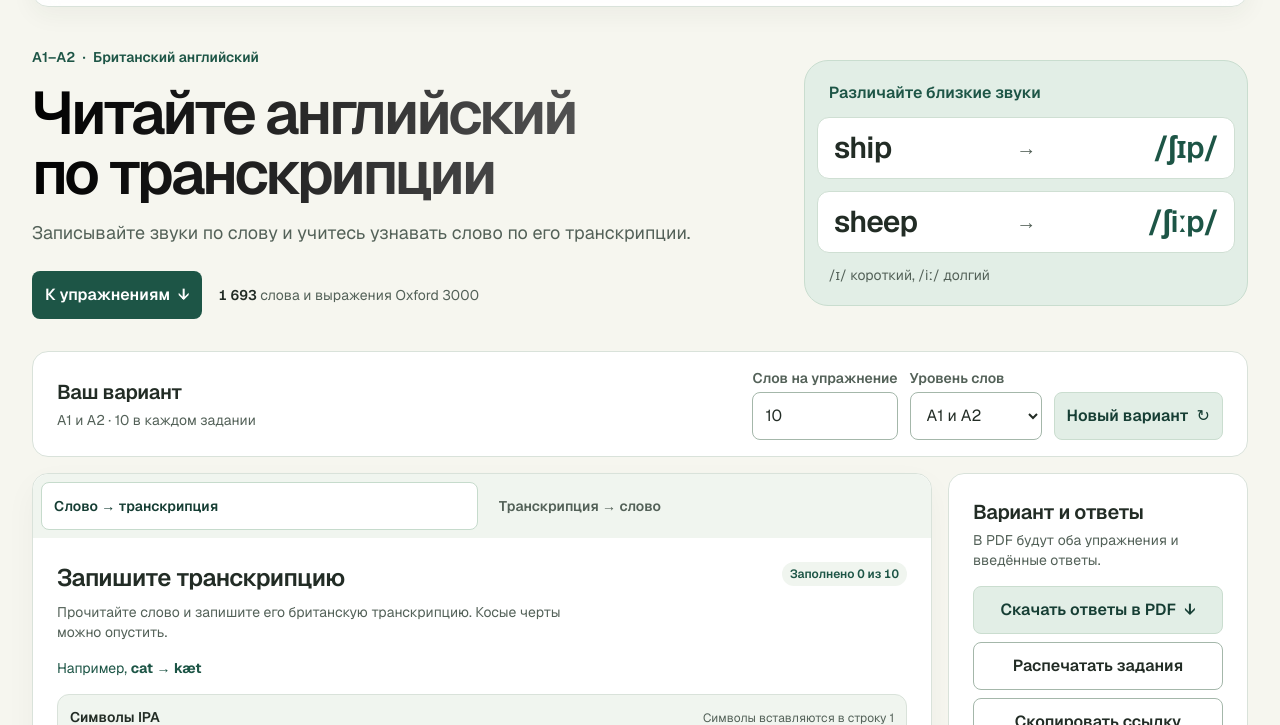
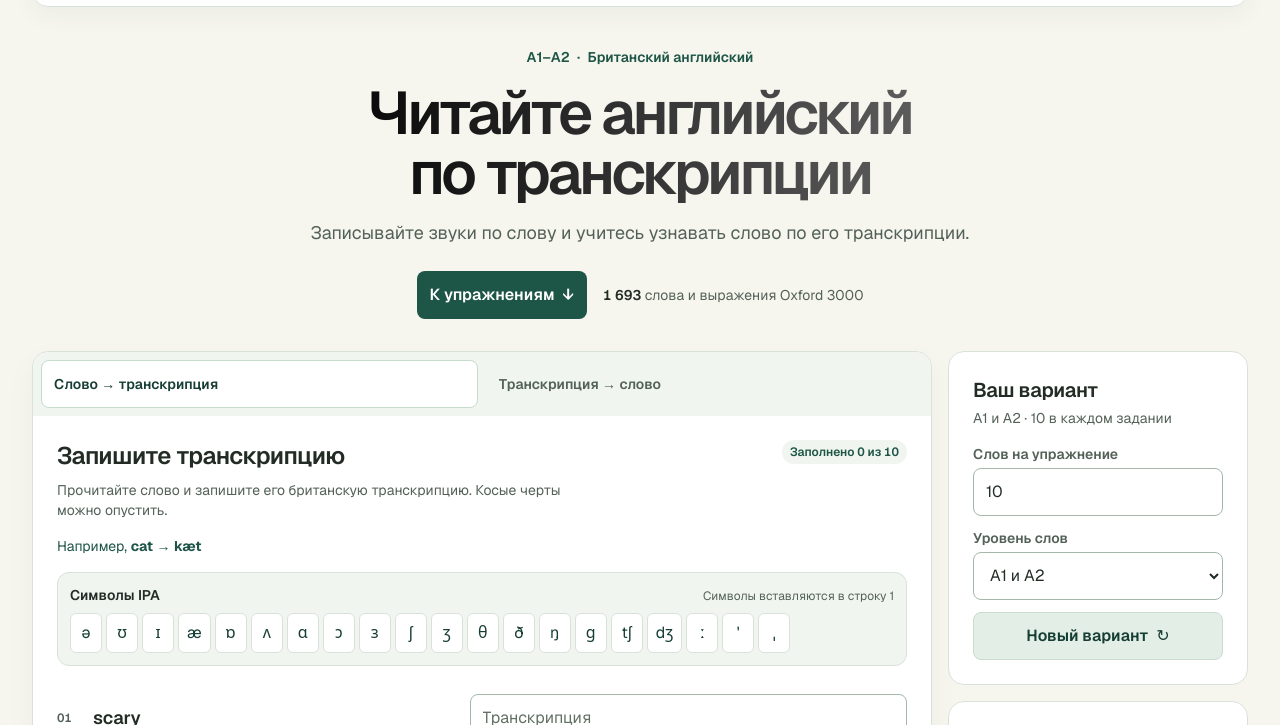
Before and after one commit to dangensquangens/angliyskiy_mi_na, a plain HTML site: page index.html in a window 1280 px wide. Shown: the part 75-800 px from the top of the page. Drawn offline with nearby package versions, Linux system fonts and the light colour scheme.

Commit message:
Refine homepage layout

```diff
--- a/app.js
+++ b/app.js
@@ -207,24 +207,8 @@
     $('worksheet-meta').textContent = `${levels[worksheet.level]} · ${worksheet.items[0].length} в каждом задании`;
     $('settings-note').textContent = '';
     actionStatus.textContent = '';
-    renderHeroExample();
     renderPrint();
     setMode(draft.mode);
-  }
-
-  function renderHeroExample() {
-    const pairs = [
-      [['ship', 'ʃɪp'], ['sheep', 'ʃiːp']],
-      [['sit', 'sɪt'], ['seat', 'siːt']],
-      [['bin', 'bɪn'], ['bean', 'biːn']],
-      [['bit', 'bɪt'], ['beat', 'biːt']],
-    ];
-    const prompts = new Set(worksheet.items.flat().map(word => word.word));
-    const [short, long] = pairs.find(pair => pair.every(([word]) => !prompts.has(word))) ?? pairs[0];
-    $('hero-short-word').textContent = short[0];
-    $('hero-short-ipa').textContent = `/${short[1]}/`;
-    $('hero-long-word').textContent = long[0];
-    $('hero-long-ipa').textContent = `/${long[1]}/`;
   }
 
   function revealStudyTip() {
--- a/index.html
+++ b/index.html
@@ -9,19 +9,19 @@
   <meta property="og:title" content="Английский по звукам">
   <meta property="og:description" content="Тренажёр чтения и британской транскрипции по словам Oxford 3000 для A1–A2.">
   <meta property="og:url" content="https://dangensquangens.github.io/angliyskiy_mi_na/">
-  <meta property="og:image" content="https://dangensquangens.github.io/angliyskiy_mi_na/share-preview.png">
-  <meta property="og:image:alt" content="Английский по звукам. Пример транскрипции ship и sheep.">
+  <meta property="og:image" content="https://dangensquangens.github.io/angliyskiy_mi_na/share-preview.png?v=4">
+  <meta property="og:image:alt" content="Английский по звукам. Тренажёр чтения и транскрипции для A1–A2.">
   <meta name="twitter:card" content="summary_large_image">
   <title>Английский по звукам</title>
   <link rel="icon" href="favicon.svg?v=3" type="image/svg+xml">
   <link rel="preconnect" href="https://fonts.googleapis.com">
   <link rel="preconnect" href="https://fonts.gstatic.com" crossorigin>
   <link href="https://fonts.googleapis.com/css2?family=Geist:wght@400;500;600;700&display=swap" rel="stylesheet">
-  <link rel="stylesheet" href="styles.css?v=3">
+  <link rel="stylesheet" href="styles.css?v=4">
   <script src="words.js" defer></script>
   <script src="catalog.js" defer></script>
   <script src="responses-pdf.js" defer></script>
-  <script src="app.js?v=3" defer></script>
+  <script src="app.js?v=4" defer></script>
 </head>
 <body>
   <a class="skip-link" href="#exercise-panel" data-section>К заданиям</a>
@@ -48,24 +48,11 @@
             <p class="hero-source"><strong>1&nbsp;693</strong> слова и выражения Oxford 3000</p>
           </div>
         </div>
-        <figure class="hero-example" aria-labelledby="hero-example-title">
-          <figcaption id="hero-example-title">Различайте близкие звуки</figcaption>
-          <div class="example-pair">
-            <span id="hero-short-word" lang="en">ship</span>
-            <span aria-hidden="true">→</span>
-            <span id="hero-short-ipa" lang="en-fonipa">/ʃɪp/</span>
-          </div>
-          <div class="example-pair">
-            <span id="hero-long-word" lang="en">sheep</span>
-            <span aria-hidden="true">→</span>
-            <span id="hero-long-ipa" lang="en-fonipa">/ʃiːp/</span>
-          </div>
-          <p id="hero-contrast"><span lang="en-fonipa">/ɪ/</span> короткий, <span lang="en-fonipa">/iː/</span> долгий</p>
-        </figure>
       </section>
 
       <section id="practice" class="practice" tabindex="-1" aria-label="Практика чтения и транскрипции">
-        <div class="variant-card">
+        <div class="workspace">
+          <section class="variant-card" aria-labelledby="settings-title">
             <div>
               <h2 id="settings-title">Ваш вариант</h2>
               <p id="worksheet-meta" class="muted"></p>
@@ -86,8 +73,7 @@
               </div>
               <button class="button button-secondary" type="submit">Новый вариант <span aria-hidden="true">↻</span></button>
             </form>
-        </div>
-        <div class="workspace">
+          </section>
           <section class="worksheet" aria-label="Упражнения">
             <div class="tabs" role="tablist" aria-label="Выберите упражнение">
               <button id="tab-0" class="tab" type="button" role="tab" data-mode="0" aria-controls="exercise-panel" aria-selected="true" tabindex="0">
--- a/styles.css
+++ b/styles.css
@@ -96,13 +96,9 @@ p { text-wrap: pretty; }
 .site-nav a:hover { background: var(--sage-light); color: var(--accent-hover); }
 
 .page-content { padding: 40px 0 64px; }
-.page-heading {
-  display: grid;
-  grid-template-columns: minmax(0, 1.4fr) minmax(0, .85fr);
-  align-items: center;
-  gap: 40px;
-  margin-bottom: 32px;
-}
+.page-heading { margin-bottom: 32px; text-align: center; }
+.page-heading .hero-copy h1, .page-heading .page-intro { margin-inline: auto; }
+.page-heading .hero-actions { justify-content: center; }
 
 .hero-context {
   margin: 0 0 16px;
@@ -143,45 +139,6 @@ p { text-wrap: pretty; }
 .hero-source { margin: 0; color: var(--muted); font-size: 14px; line-height: 20px; }
 .hero-source strong { color: var(--ink); font-weight: 600; font-variant-numeric: tabular-nums; }
 
-.hero-example {
-  min-width: 0;
-  display: grid;
-  gap: 12px;
-  margin: 0;
-  padding: 12px;
-  border: 1px solid #c9ddcf;
-  border-radius: 24px;
-  background: var(--sage);
-}
-
-.hero-example figcaption {
-  padding: 8px 12px 0;
-  color: var(--accent);
-  font-size: 16px;
-  line-height: 24px;
-  font-weight: 600;
-}
-
-.example-pair {
-  display: grid;
-  grid-template-columns: minmax(0, 1fr) auto minmax(0, 1fr);
-  align-items: center;
-  gap: 12px;
-  padding: 12px 16px;
-  border: 1px solid #cfdfd3;
-  border-radius: 12px;
-  background: var(--surface);
-  font-size: 30px;
-  line-height: 36px;
-  font-weight: 600;
-  letter-spacing: -.025em;
-  overflow-wrap: anywhere;
-}
-.example-pair span:nth-child(2) { color: var(--muted); font-size: 20px; line-height: 28px; }
-.example-pair span:last-child { color: var(--accent); text-align: right; }
-.hero-example p { margin: 0; padding: 0 12px 8px; color: var(--muted); font-size: 14px; line-height: 20px; }
-
-.practice { display: grid; gap: 16px; }
 .variant-card, .worksheet, .side-card, .word-groups-panel {
   border: 1px solid var(--border);
   border-radius: 16px;
@@ -189,11 +146,10 @@ p { text-wrap: pretty; }
 }
 
 .variant-card {
+  grid-area: variant;
   display: grid;
-  grid-template-columns: minmax(0, 1fr) auto;
-  align-items: center;
-  gap: 16px 24px;
-  padding: 16px 24px;
+  gap: 16px;
+  padding: 24px;
 }
 
 .variant-card h2, .side-card h2 {
@@ -204,7 +160,7 @@ p { text-wrap: pretty; }
   letter-spacing: -.02em;
 }
 
-#settings { display: grid; grid-template-columns: minmax(144px, auto) minmax(132px, auto) auto; align-items: end; gap: 12px; }
+#settings { display: grid; align-items: end; gap: 12px; }
 .settings-field { min-width: 0; }
 .field-label {
   display: block;
@@ -215,8 +171,15 @@ p { text-wrap: pretty; }
   font-weight: 600;
 }
 
-.workspace { display: grid; grid-template-columns: minmax(0, 1fr) 300px; gap: 16px; align-items: start; }
-.worksheet { min-width: 0; box-shadow: 0 12px 32px rgb(41 62 48 / 4%); }
+.workspace {
+  display: grid;
+  grid-template-columns: minmax(0, 1fr) 300px;
+  grid-template-rows: auto 1fr;
+  grid-template-areas: "worksheet variant" "worksheet actions";
+  gap: 16px;
+  align-items: start;
+}
+.worksheet { grid-area: worksheet; min-width: 0; box-shadow: 0 12px 32px rgb(41 62 48 / 4%); }
 .tabs {
   display: grid;
   grid-template-columns: repeat(2, minmax(0, 1fr));
@@ -356,7 +319,7 @@ p { text-wrap: pretty; }
 .button-outline { color: var(--ink); background: var(--surface); border-color: var(--strong-border); }
 .button-outline:hover { background: var(--sage-light); border-color: var(--accent); }
 .side-card { padding: 24px; }
-.actions-card { position: sticky; top: 96px; }
+.actions-card { grid-area: actions; position: sticky; top: 96px; }
 .action-buttons { display: grid; gap: 8px; margin-top: 16px; }
 .muted { margin: 4px 0 0; color: var(--muted); font-size: 14px; line-height: 20px; }
 .form-note { margin: 0; color: var(--muted); font-size: 12px; line-height: 16px; }
@@ -441,12 +404,17 @@ p { text-wrap: pretty; }
 
 @media (max-width: 1060px) {
   .hero-copy h1 { font-size: 48px; line-height: 1; }
-  .page-heading { gap: 24px; }
 }
 
 @media (max-width: 900px) {
   .site-shell { padding: 0 24px; }
-  .workspace { grid-template-columns: minmax(0, 1fr); }
+  .workspace {
+    grid-template-columns: minmax(0, 1fr);
+    grid-template-rows: auto;
+    grid-template-areas: "variant" "worksheet" "actions";
+  }
+  .variant-card { grid-template-columns: minmax(0, 1fr) auto; align-items: center; }
+  #settings { grid-template-columns: minmax(144px, auto) minmax(132px, auto) auto; }
   .actions-card { position: static; }
   .word-groups { grid-template-columns: repeat(2, minmax(0, 1fr)); }
 }
@@ -455,23 +423,17 @@ p { text-wrap: pretty; }
   .ipa-key { min-width: 32px; }
 }
 
-@media (min-width: 741px) and (max-width: 820px) {
-  .hero-copy h1 { font-size: 36px; line-height: 40px; }
-}
-
 @media (max-width: 740px) {
   .site-shell { padding: 0 16px; }
   .site-header { gap: 8px; margin-top: 12px; padding: 8px; }
   .brand { gap: 8px; }
   .site-nav a { padding: 8px; }
   .page-content { padding: 32px 0 48px; }
-  .page-heading { grid-template-columns: minmax(0, 1fr); gap: 24px; margin-bottom: 24px; }
+  .page-heading { margin-bottom: 24px; }
   .hero-copy h1 { font-size: 36px; line-height: 40px; }
   .hero-context, .page-intro { margin-bottom: 8px; }
   .page-intro { margin-top: 12px; font-size: 16px; line-height: 24px; }
   .hero-actions { margin-top: 16px; }
-  .hero-example { max-width: 520px; }
-  .example-pair { font-size: 24px; line-height: 32px; }
   .variant-card { grid-template-columns: minmax(0, 1fr); padding: 16px; }
   .exercise-panel, .side-card { padding: 16px; }
   .study-tip { margin: 32px 0 24px; padding: 24px 16px; }
@@ -482,7 +444,7 @@ p { text-wrap: pretty; }
 @media (max-width: 480px) {
   .site-nav a, .brand { font-size: 12px; line-height: 16px; }
   .hero-copy h1 { letter-spacing: -.04em; }
-  .hero-actions { align-items: start; flex-direction: column; gap: 8px; }
+  .page-heading .hero-actions { flex-direction: column; gap: 8px; }
   #settings { grid-template-columns: repeat(2, minmax(0, 1fr)); }
   #settings .button { grid-column: 1 / -1; }
   .tab { min-height: 48px; padding: 8px; font-size: 12px; line-height: 16px; }
```
Also changed, not shown: share-preview.png. Lines whose indentation alone changed are shown as unchanged.
